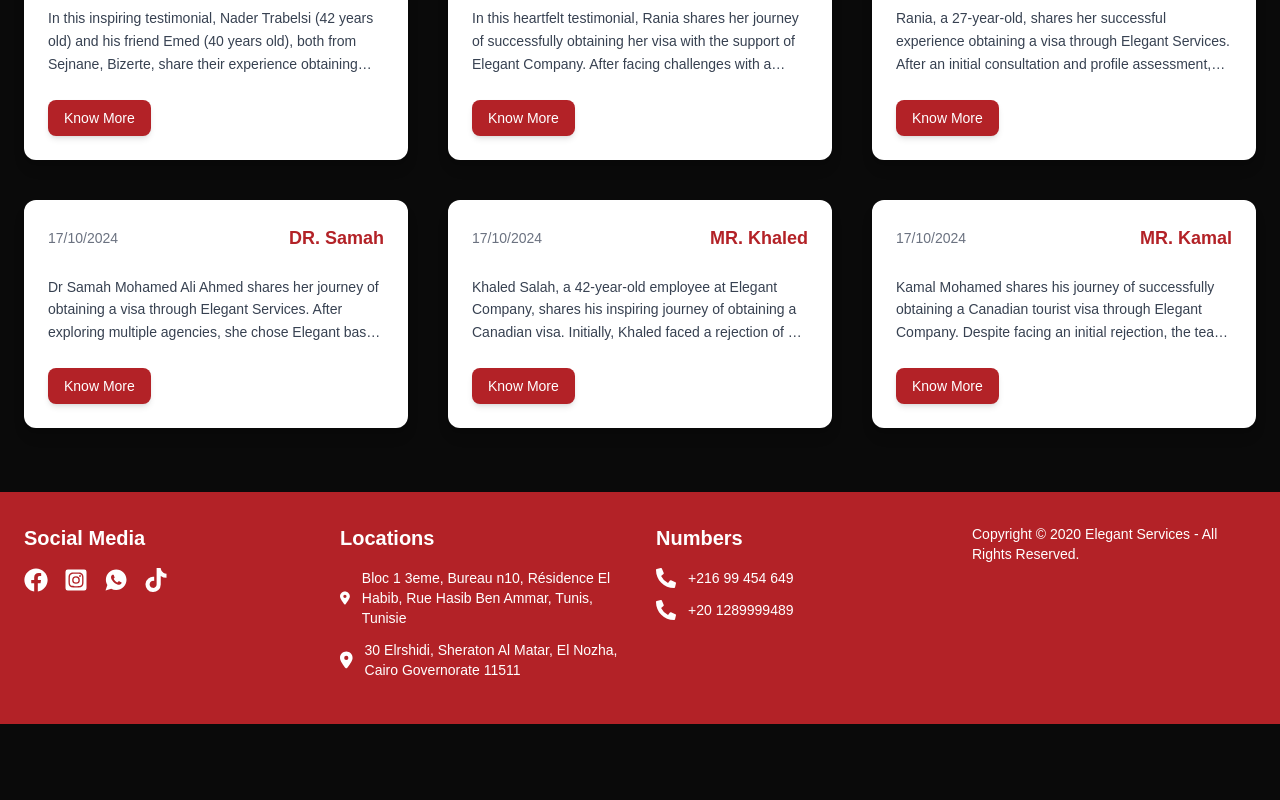
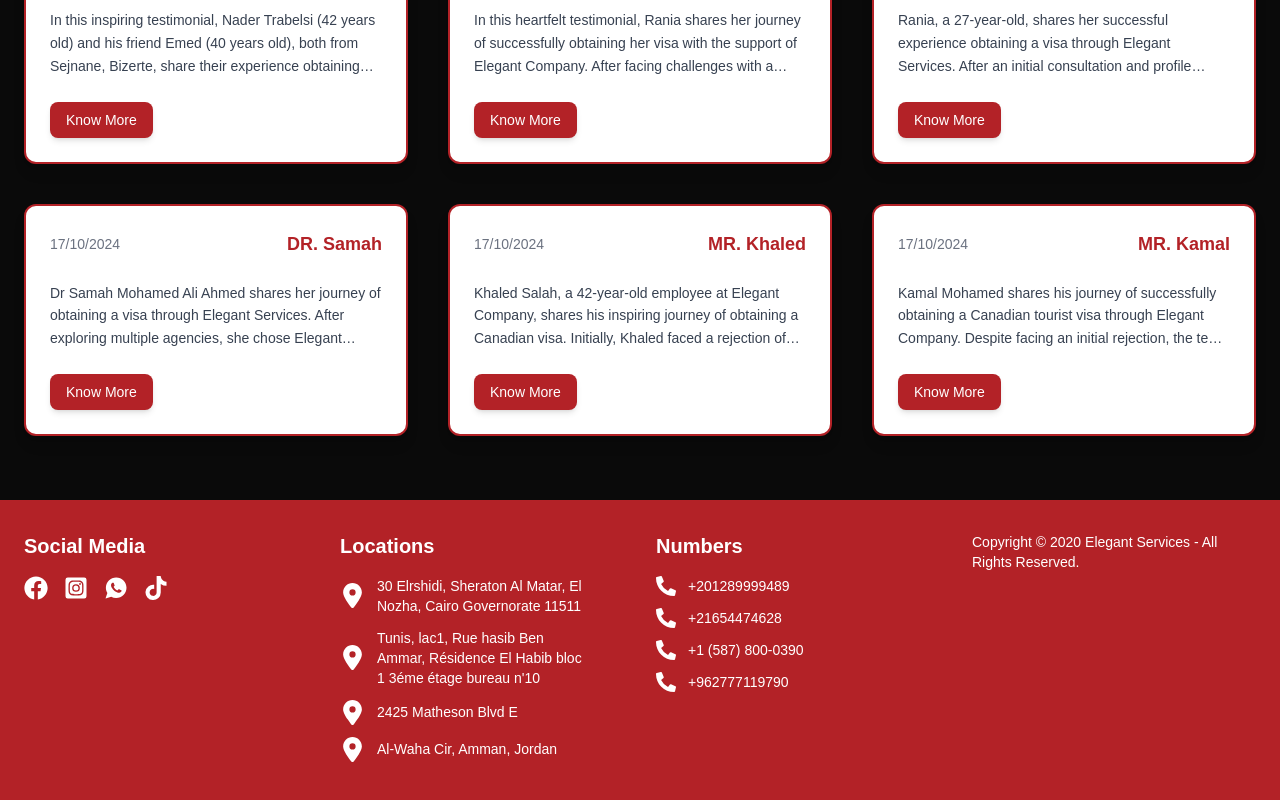
Before and after one commit to amamdouh773/elegant, a Next.js app: page /en/stories in a window 1280 px wide. Shown: the part 298-1098 px from the top of the page. Before the commit the page ends 1022 px from the top, so only its background shows below. Built offline with nearby package versions, Linux system fonts and the light colour scheme.

Commit message:
fixing styles

```diff
--- a/app/assets/aboutData.ts
+++ b/app/assets/aboutData.ts
@@ -6,7 +6,7 @@ export const aboutData = [{
 {
     title: "client-title",
     description: "client-description",
-    url: "/about-1.jpg"
+    url: "/about-client.jpg"
 },
 {
     title: "services-title",
--- a/app/components/AboutCard.tsx
+++ b/app/components/AboutCard.tsx
@@ -17,7 +17,7 @@ const AboutCard = ({ title, description, url }: aboutProps) => {
         alt={title}
         width={300}
         height={300}
-        className="w-72 h-72 max-lg:w-52 max-lg:h-52"
+        className="w-72 h-72 max-lg:w-52 max-lg:h-52 rounded-lg border-2 border-white"
       />
       <div
         className={`flex flex-col justify-start items-center mx-8 gap-3 `}
--- a/app/components/BranchCard.tsx
+++ b/app/components/BranchCard.tsx
@@ -21,15 +21,15 @@ const BranchCard = ({
 }: BranchProps) => {
   const t = useTranslations("About-Page");
   return (
-    <div className="flex flex-col items-center justify-between bg-white shadow-lg rounded-lg p-4 gap-6 w-full max-w-md h-fit min-h-[500px] mx-auto">
+    <div className="flex flex-col items-center justify-between bg-white shadow-lg p-4 gap-6 w-full rounded-lg border-2 border-primary  max-w-md h-fit min-h-[600px] mx-auto">
       {/* Logo Section */}
       <div className="flex justify-center items-center w-32 h-32">
         <Image
           src={logo}
-          width={128}
-          height={128}
+          width={150}
+          height={150}
           alt={`${country} logo`}
-          className="object-contain"
+          className="object-contain rounded-lg"
         />
       </div>
 
--- a/app/components/Footer.tsx
+++ b/app/components/Footer.tsx
@@ -7,10 +7,11 @@ import {
 } from "react-icons/fa";
 import { IoLogoWhatsapp } from "react-icons/io";
 import { FaLocationDot } from "react-icons/fa6";
-import { locations } from "../assets/locations";
-import { numbers } from "../assets/numbers";
+import { branches } from "../assets/branches";
+import { useTranslations } from "next-intl";
 
 const Footer = () => {
+  const t = useTranslations("About-Page")
   return (
     <footer className="bg-primary text-white py-8 px-6">
       <div className="grid grid-cols-1 md:grid-cols-2 lg:grid-cols-4 gap-8 max-w-7xl mx-auto">
@@ -50,13 +51,13 @@ const Footer = () => {
         </div>
 
         {/* Locations Section */}
-        <div>
+        <div className="flex flex-col items-start justify-start">
           <h3 className="text-xl font-semibold mb-4">Locations</h3>
           <ul>
-            {locations.map((location, index) => (
+            {branches.map((branch, index) => (
               <li key={index} className="flex items-center gap-3 mb-3">
-                <FaLocationDot className="w-5 h-5" />
-                <p className="text-sm">{location}</p>
+                <FaLocationDot size={25} />
+                <p className="text-sm max-w-52">{t(branch.location)}</p>
               </li>
             ))}
           </ul>
@@ -66,10 +67,10 @@ const Footer = () => {
         <div>
           <h3 className="text-xl font-semibold mb-4">Numbers</h3>
           <ul>
-            {numbers.map((number, index) => (
+            {branches.map((branch, index) => (
               <li key={index} className="flex items-center gap-3 mb-3">
                 <FaPhoneAlt className="w-5 h-5" />
-                <p className="text-sm">{number}</p>
+                <p className="text-sm">{branch.phone}</p>
               </li>
             ))}
           </ul>
--- a/app/components/ServiceDetails.tsx
+++ b/app/components/ServiceDetails.tsx
@@ -17,7 +17,7 @@ const ServiceDetails = ({
   list,
 }: ServiceProps) => {
   return (
-    <div className="flex flex-col items-center  gap-8 lg:gap-16 p-6 rounded-lg shadow-lg bg-white max-w-6xl mx-auto">
+    <div className="flex flex-col items-center  gap-8 lg:gap-16 p-6 rounded-lg border-2 border-primary shadow-lg bg-white max-w-6xl mx-auto">
       {/* Service Icon and Name */}
       <div className="flex flex-col justify-center items-center gap-3">
         <Image
--- a/app/components/StoryFull.tsx
+++ b/app/components/StoryFull.tsx
@@ -15,7 +15,7 @@ const StoryFull = ({ name, date, story, id }: storyProps) => {
   const t = useTranslations('Stories');
   const pathname = usePathname();
   return (
-    <div className="flex flex-col justify-between items-start gap-6 p-6 bg-white shadow-lg rounded-xl transition-transform transform hover:scale-105">
+    <div className="flex flex-col justify-between items-start gap-6 p-6 bg-white shadow-lg rounded-xl border-2 border-primary transition-transform transform hover:scale-105">
       {/* Header Section */}
       <div className="flex justify-between items-center w-full">
         <p className="text-gray-500 text-sm">{date}</p>
```
Also changed, not shown: 1 other file (tests, documents, lock files or other folders).
